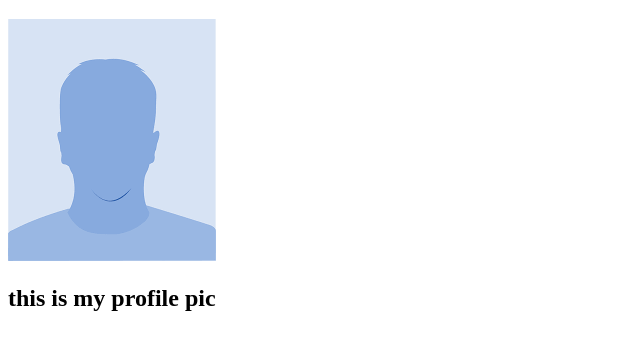
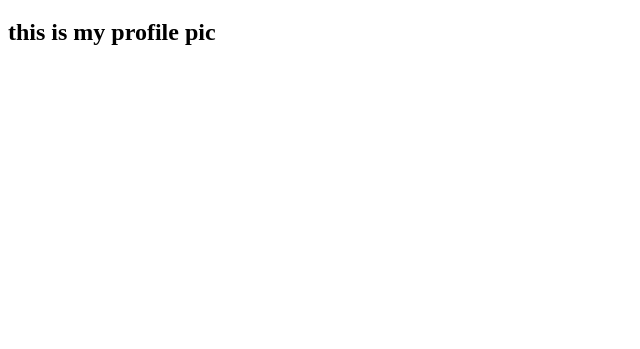
Before and after one commit to D252874/GIT, a plain HTML site: page index.html in a window 1280 px wide. Shown: the part 61-410 px from the top of the page, without its empty margins (0-640 px from the left). Drawn offline with Linux system fonts and the light colour scheme.

Commit message:
deleted img

```diff
--- a/index.html
+++ b/index.html
@@ -6,7 +6,7 @@
 </head>
 <body>
 	<h1>profile website</h1>
-	<img src="profile.png" alt="profile">
+
 	<h2>this is my profile pic</h2>
 </body>
 </html>
```
Also changed, not shown: profile.png (deleted).
